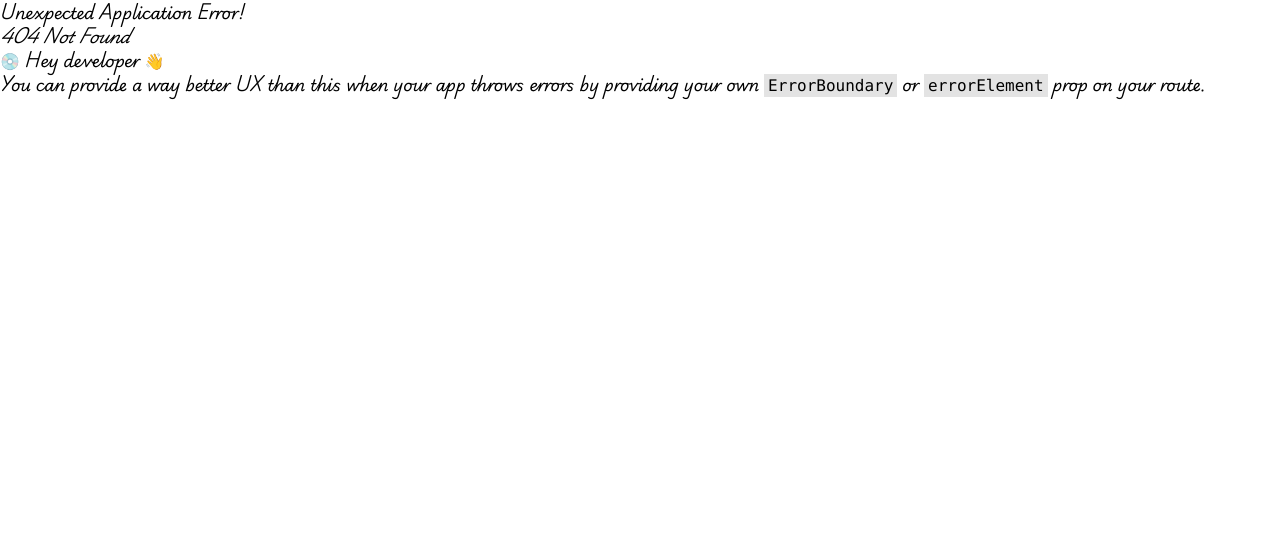
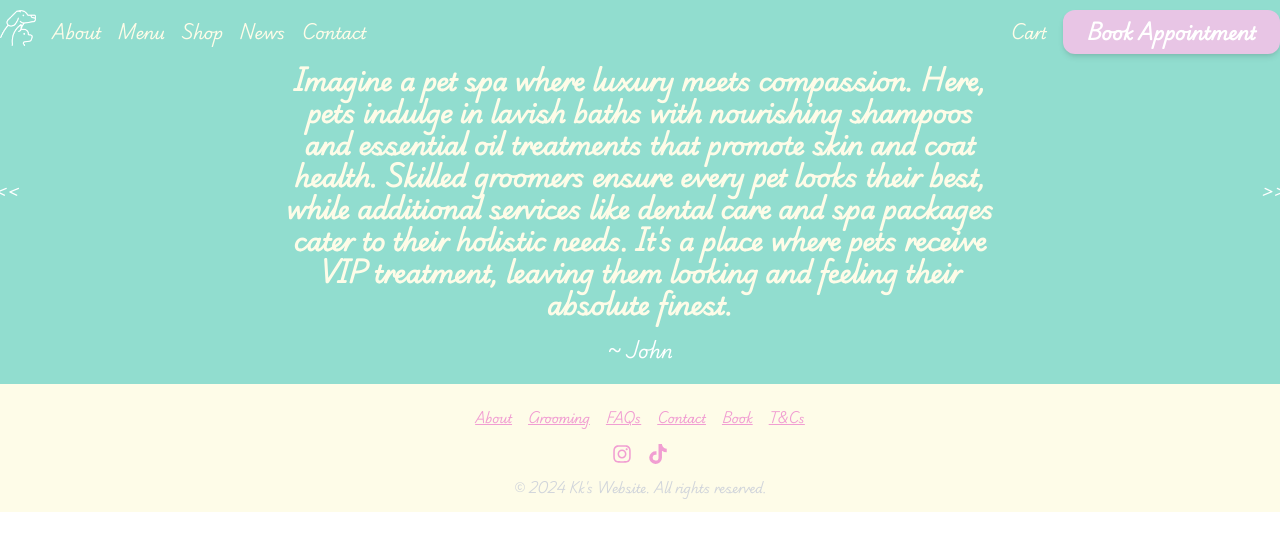
Before and after one commit to Jedrek1996/PetSpa, a React (Vite) app: page /test in a window 1280 px wide. Before the commit this address had no page. Shown: the top 550 px of the page. Built offline with nearby package versions, Linux system fonts and the light colour scheme.

Commit message:
Added react icons, carousel etc.

```diff
--- a/index.html
+++ b/index.html
@@ -2,6 +2,7 @@
 <html lang="en">
   <head>
     <meta charset="UTF-8" />
+
     <link rel="icon" type="image/svg+xml" href="/pets.svg" />
     <meta name="viewport" content="width=device-width, initial-scale=1.0" />
     <title>Kk's Pet Spa</title>
--- a/package.json
+++ b/package.json
@@ -10,12 +10,15 @@
     "preview": "vite preview"
   },
   "dependencies": {
+    "pure-react-carousel": "^1.30.1",
     "react": "^18.2.0",
-    "react-dom": "^18.2.0"
+    "react-dom": "^18.2.0",
+    "react-icons": "^5.2.1"
   },
   "devDependencies": {
     "@types/react": "^18.2.66",
     "@types/react-dom": "^18.2.22",
+    "@types/react-slick": "^0.23.13",
     "@typescript-eslint/eslint-plugin": "^7.2.0",
     "@typescript-eslint/parser": "^7.2.0",
     "@vitejs/plugin-react": "^4.2.1",
--- a/src/App.tsx
+++ b/src/App.tsx
@@ -1,14 +1,14 @@
 import HomePage from "./pages/HomePage/HomePage";
 import MainContainer from "./pages/MainContainer";
 import { RouterProvider, createBrowserRouter } from "react-router-dom";
-
+import CarouselComp from "./pages/HomePage/CarouselComp";
 const router = createBrowserRouter([
   {
     path: "/",
     element: <MainContainer />,
     children: [
       { path: "/", element: <HomePage /> },
-      // { path: "test", element: <TestPage /> },
+      { path: "test", element: <CarouselComp /> },
     ],
   },
 ]);
--- a/src/components/Buttons/ClickableButton.tsx
+++ b/src/components/Buttons/ClickableButton.tsx
@@ -1,7 +1,6 @@
-
 const ClickableButton = ({ text }: { text: string }) => {
   return (
-    <button className="px-4 py-2 sm:px-6 sm:py-2 bg-[#e8c5e5] text-white text-base sm:text-lg font-semibold rounded-lg shadow-md hover:bg-[#f19ed2] focus:outline-none focus:ring-2 focus:ring-pink-400 focus:ring-opacity-75 transition duration-300">
+    <button className="px-4 py-2 sm:px-6 sm:py-2 bg-[#e8c5e5] text-white text-base sm:text-lg font-semibold rounded-xl shadow-md hover:bg-[#f19ed2] hover:text-yellow-100 focus:outline-none focus:ring-2 focus:ring-pink-400 focus:ring-opacity-75 transition duration-300">
       {text}
     </button>
   );
--- a/src/pages/Footer.tsx
+++ b/src/pages/Footer.tsx
@@ -1,7 +1,24 @@
+import { FaInstagram } from "react-icons/fa";
+import { FaTiktok } from "react-icons/fa";
 const Footer = () => {
   return (
-    <footer className="mt-auto py-4 bg-yellow-50">
-      <p className="text-gray-300 text-center font-thin text-sm">
+    <footer
+      className="mt-auto py-4 bg-yellow-50 flex flex-col items-center"
+      style={{ color: "var(--color-pink)" }}
+    >
+      <div className="flex justify-center gap-4 underline text-xs m-2.5">
+        <div className="">About</div>
+        <div className="">Grooming</div>
+        <div className="">FAQs</div>
+        <div className="">Contact</div>
+        <div className="">Book</div>
+        <div className="">T&Cs</div>
+      </div>
+      <div className="flex mt-2 gap-4 text-xl">
+        <FaInstagram />
+        <FaTiktok />
+      </div>
+      <p className="text-gray-300 text-center font-thin text-xs mt-4">
         © 2024 Kk's Website. All rights reserved.
       </p>
     </footer>
--- /dev/null
+++ b/src/pages/HomePage/CarouselComp.tsx
@@ -0,0 +1,69 @@
+import {
+  CarouselProvider,
+  Slider,
+  Slide,
+  ButtonBack,
+  ButtonNext,
+} from "pure-react-carousel";
+import "pure-react-carousel/dist/react-carousel.es.css";
+const slidesData = [
+  {
+    text: "A top-tier pet spa offers more than just grooming—it's a retreat for your furry friend. With luxurious baths, gentle massages, and expert grooming services, every visit leaves pets feeling pampered and revitalized. The calming ambiance and attentive care ensure a stress-free experience, making it a favorite destination for pets and their owners alike.",
+    user: "Emily",
+  },
+  {
+    text: "Imagine a pet spa where luxury meets compassion. Here, pets indulge in lavish baths with nourishing shampoos and essential oil treatments that promote skin and coat health. Skilled groomers ensure every pet looks their best, while additional services like dental care and spa packages cater to their holistic needs. It's a place where pets receive VIP treatment, leaving them looking and feeling their absolute finest.",
+    user: "John",
+  },
+  {
+    text: "Imagine a pet spa where luxury meets compassion. Here, pets indulge in lavish baths with nourishing shampoos and essential oil treatments that promote skin and coat health. Skilled groomers ensure every pet looks their best, while additional services like dental care and spa packages cater to their holistic needs. It's a place where pets receive VIP treatment, leaving them looking and feeling their absolute finest.",
+    user: "Charlene",
+  },
+];
+const CarouselComponent = () => {
+  return (
+    <section
+      className="w-full h-96 flex justify-center"
+      style={{ background: "var(--color-green)" }}
+    >
+      <CarouselProvider
+        naturalSlideWidth={100}
+        naturalSlideHeight={125}
+        totalSlides={3}
+        isPlaying={true}
+        interval={3000}
+        infinite={true}
+      >
+        <div className="grid-cols-6 grid gap-60 place-items-center h-full">
+          <div className="col-span-1">
+            <ButtonBack className="text-white">{"<<"}</ButtonBack>
+          </div>
+          <div
+            className="col-span-4 h-64 text-2xl mt-18 text-center"
+            style={{ width: "45rem" }}
+          >
+            <Slider>
+              {slidesData.map((slide, index) => (
+                <Slide key={index} index={index}>
+                  <div>
+                    <p className="text-yellow-50 text-center font-extrabold text-2xl">
+                      {slide.text}
+                    </p>
+                    <div className="mt-4 text-lg text-white">
+                      ~ {slide.user}
+                    </div>
+                  </div>
+                </Slide>
+              ))}
+            </Slider>
+          </div>
+          <div className="col-span-1">
+            <ButtonNext className="text-white">{">>"}</ButtonNext>
+          </div>
+        </div>
+      </CarouselProvider>
+    </section>
+  );
+};
+
+export default CarouselComponent;
--- a/src/pages/HomePage/GroomingBanner.tsx
+++ b/src/pages/HomePage/GroomingBanner.tsx
@@ -25,7 +25,7 @@ const GroomingBanner = () => {
           </span>
         </div>
 
-        <div className="w:1/3 flex justify-center p-6 mt-6">
+        <div className="w:1/3 flex justify-center p-6 m-6">
           <img
             src={GroomingImage}
             className="w-full h-auto object-cover"
--- a/src/pages/HomePage/HomePage.tsx
+++ b/src/pages/HomePage/HomePage.tsx
@@ -2,17 +2,18 @@ import LandingImage from "../../assets/images/LandingImage.jpg";
 import Banner from "./Banner";
 import AboutUs from "./AboutUs";
 import GroomingBanner from "./GroomingBanner";
+import CarouselComponent from "./CarouselComp";
 
 const HomePage = () => {
   return (
     <section className="flex flex-col items-center justify-center min-h-screen overflow-hidden">
-      <div className="h-screen w-screen flex items-center justify-center overflow-hidden">
+      <div className="h-screen w-screen flex items-center justify-center overflow-hidden relative">
         <img
           src={LandingImage}
           className="w-full h-full object-cover"
           alt="Landing Image"
         />
-        <div className="absolute bottom-0 left-5 mb-16 ml-4 w-1/2 text-yellow-50 font-thin tracking-widest text-5xl ">
+        <div className="absolute bottom-0 left-5 mb-16 ml-4 w-1/2 text-yellow-50 font-thin tracking-widest text-5xl">
           <p className="text-xl font-bold">
             Pampered Paws & Purrs:
             <br /> Your Pet's Oasis of Relaxation and Wellness
@@ -22,6 +23,7 @@ const HomePage = () => {
       <Banner />
       <AboutUs />
       <GroomingBanner />
+      <CarouselComponent />
     </section>
   );
 };
```
Also changed, not shown: 1 other file (tests, documents, lock files or other folders).
